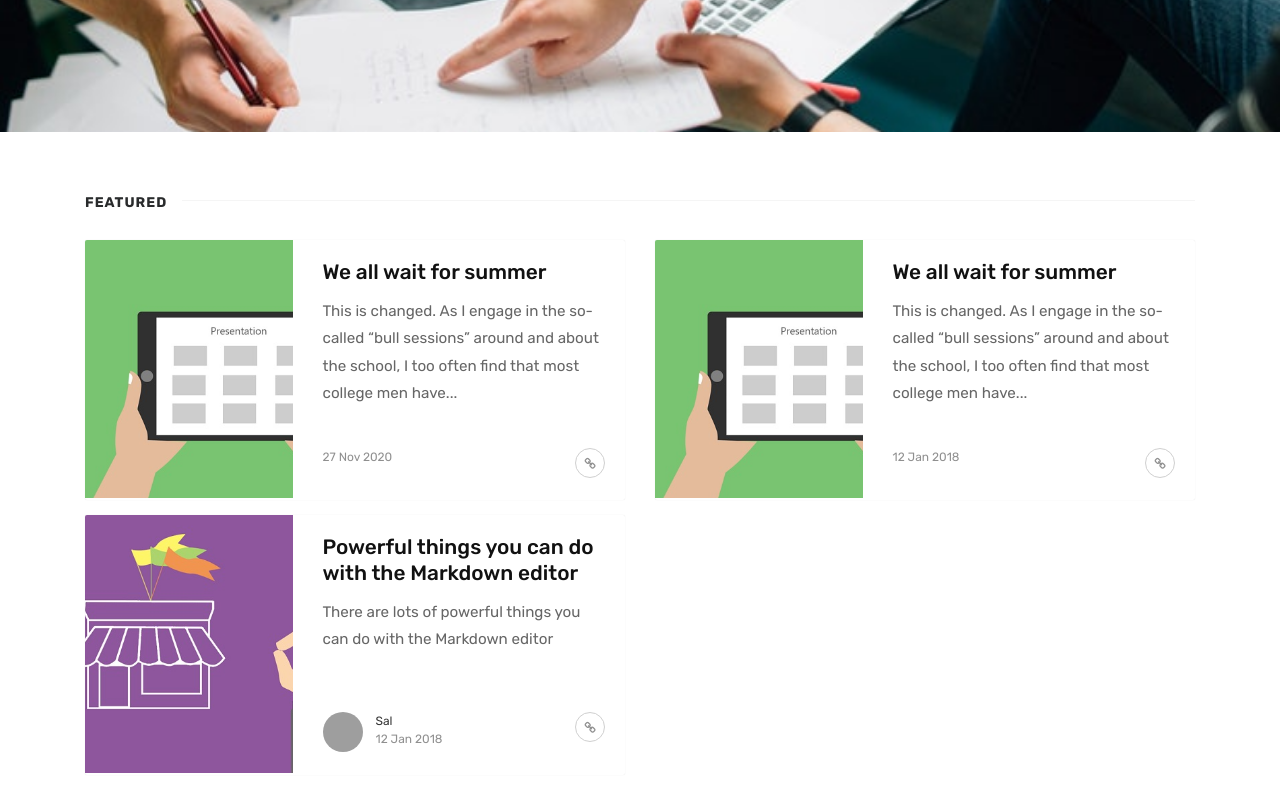
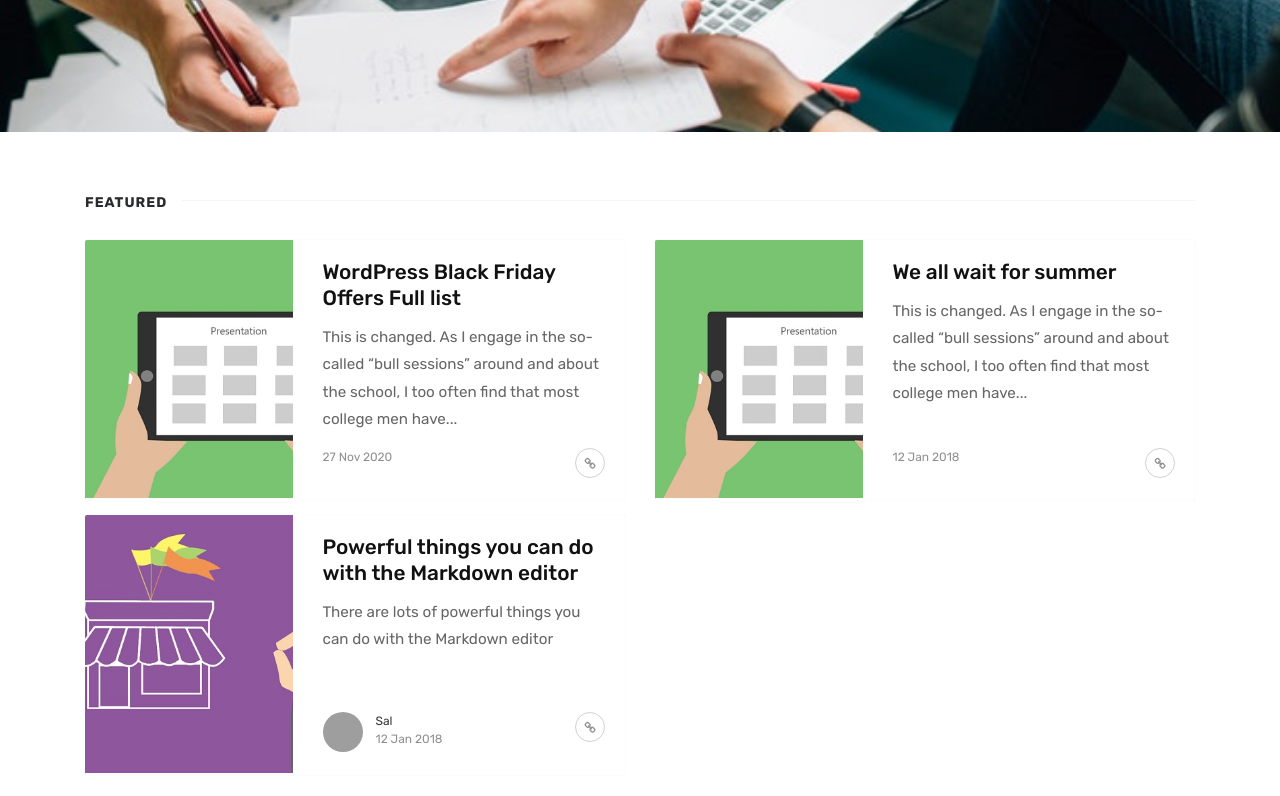
Before and after one commit to launchpartyorg/launchpartyorg.github.io, a Jekyll site: the page built from index.html, in a window 1280 px wide and 900 px high, scrolled down 526 px, cut to the strip 0-796 px from the top of the window. Built offline with Jekyll 4.4.1, drawn with Linux system fonts in a browser that asks for light colours; the list of posts is cut into pages by our own code; comment, search, counter and statistics services are not loaded; grey boxes are pictures that could not be loaded.

Commit message:
Update 2020-11-27-WordPress-black-friday-deals.md

```diff
--- a/_posts/2020-11-27-WordPress-black-friday-deals.md
+++ b/_posts/2020-11-27-WordPress-black-friday-deals.md
@@ -1,7 +1,7 @@
 ---
 layout: post
-title:  "We all wait for summer"
-categories: [ Jekyll, tutorial ]
+title:  "WordPress Black Friday Offers Full list"
+categories: [ Black Friday, WordPress, Web Hosting ]
 image: assets/images/1.jpg
 featured: true
 ---
```
